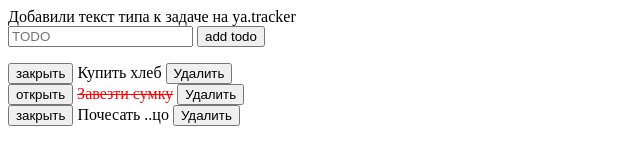
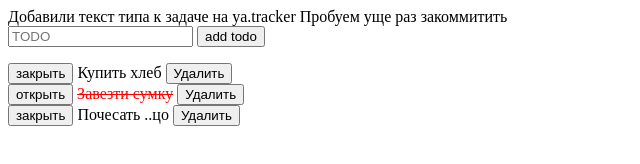
Before and after one commit to lod2007/JS_2019, a website: page src/public/index.html in a window 1280 px wide. Shown: the whole page, without its empty margins (0-640 px from the left). Drawn offline with nearby package versions, Linux system fonts and the light colour scheme; files that its build step writes are made by us from their sources.

```diff
--- a/src/public/index.html
+++ b/src/public/index.html
@@ -11,6 +11,7 @@
 
 <body>
 Добавили текст типа к задаче на ya.tracker
+    Пробуем уще раз закоммитить
     <section>
       <div class="todo-list">
           <form>
```
